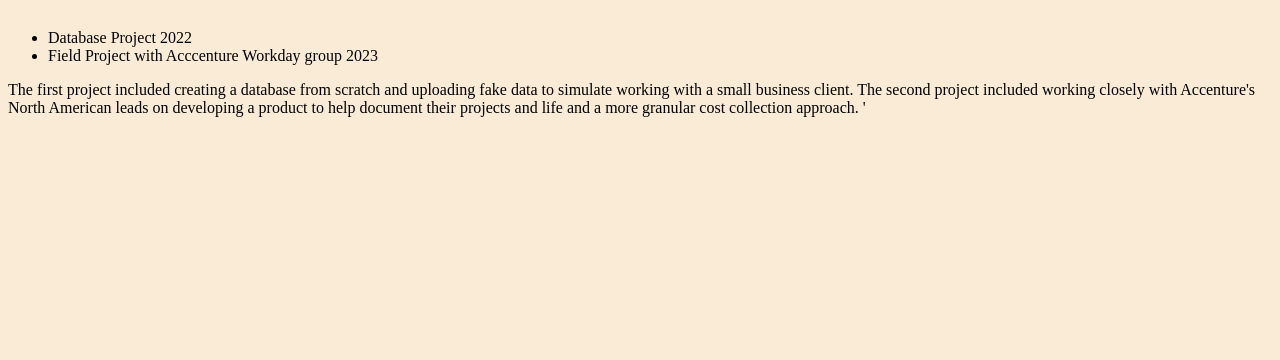
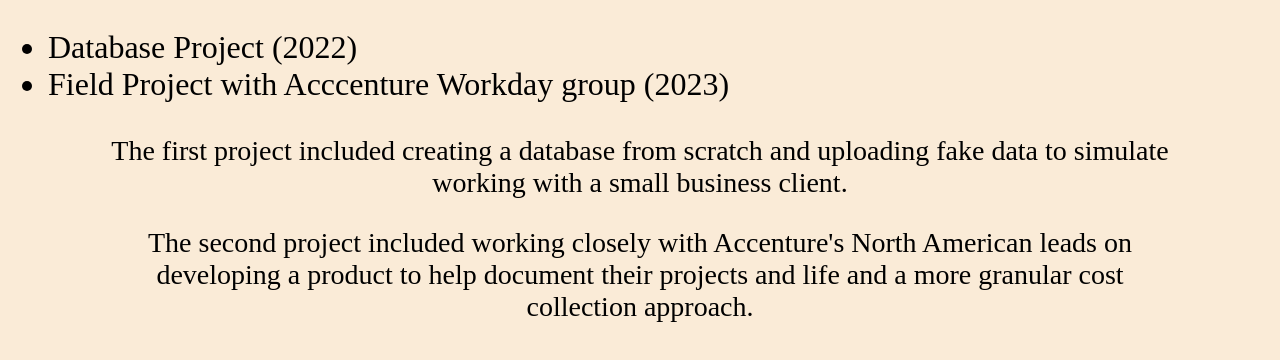
Before and after one commit to pjbent/pjbent.github.io, a plain HTML site: page projects.html in a window 1280 px wide. Shown: the part 90-450 px from the top of the page. Drawn offline with Linux system fonts and the light colour scheme.

Commit message:
More updates

```diff
--- a/about.css
+++ b/about.css
@@ -8,8 +8,9 @@ h1{
     text-align: center;
 }
 
-p{
-    font-size: 150%;
-    text-align:center;
-
+p {
+    font-size: 175%;
+    text-align: center;
+    padding-left: 150px;
+    padding-right: 150px;
 }
--- a/employment.css
+++ b/employment.css
@@ -7,3 +7,7 @@ h1{
     font-size: 300%;
     text-align: center;
 }
+
+ul {
+    font-size: 200%;
+}
--- a/projects.css
+++ b/projects.css
@@ -7,3 +7,14 @@ h1{
     font-size: 300%;
     text-align: center;
 }
+
+ul{
+    font-size: 200%;
+}
+
+p {
+    font-size: 175%;
+    text-align: center;
+    padding-left: 100px;
+    padding-right: 100px;
+}
--- a/projects.html
+++ b/projects.html
@@ -10,10 +10,11 @@
     <h1>Here Are Some Past Projects I Have Worked On:</h1>
 
     <ul>
-        <li>Database Project 2022</li>
-        <li>Field Project with Acccenture Workday group 2023</li>
+        <li>Database Project (2022)</li>
+        <li>Field Project with Acccenture Workday group (2023)</li>
     </ul>
 
-    <p>The first project included creating a database from scratch and uploading fake data to simulate working with a small business client. The second project included working closely with Accenture's North American leads on developing a product to help document their projects and life and a more granular cost collection approach. '</p>
+    <p>The first project included creating a database from scratch and uploading fake data to simulate working with a small business client.</p>
+    <p>The second project included working closely with Accenture's North American leads on developing a product to help document their projects and life and a more granular cost collection approach. </p>
 </body>
 </html>
--- a/skills.css
+++ b/skills.css
@@ -7,3 +7,12 @@ h1{
     font-size: 300%;
     text-align: center;
 }
+ul {
+    font-size: 200%;
+}
+p {
+    font-size: 175%;
+    text-align: center;
+    padding-left: 100px;
+    padding-right: 100px;
+}
```
Also changed, not shown: about.html (+1 -1 lines).
